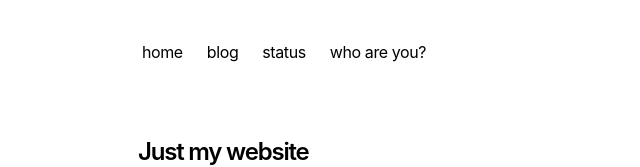
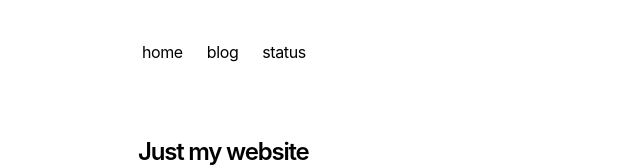
Before and after one commit to abzy128/abzy-kz, a Next.js app: page / in a window 1280 px wide. Shown: the top 167 px of the page, without its empty margins (214-854 px from the left). Built offline with nearby package versions, Linux system fonts and the light colour scheme.

Commit message:
remove whoami

```diff
--- a/app/components/nav.tsx
+++ b/app/components/nav.tsx
@@ -7,12 +7,9 @@ const navItems = {
   '/blog': {
     name: 'blog',
   },
-  'https://status.abzy.kz':{
+  'https://status.abzy.kz': {
     name: 'status',
-  },
-  'https://whoami.abzy.kz':{
-    name: 'who are you?',
-  },
+  }
 }
 
 export function Navbar() {
```
